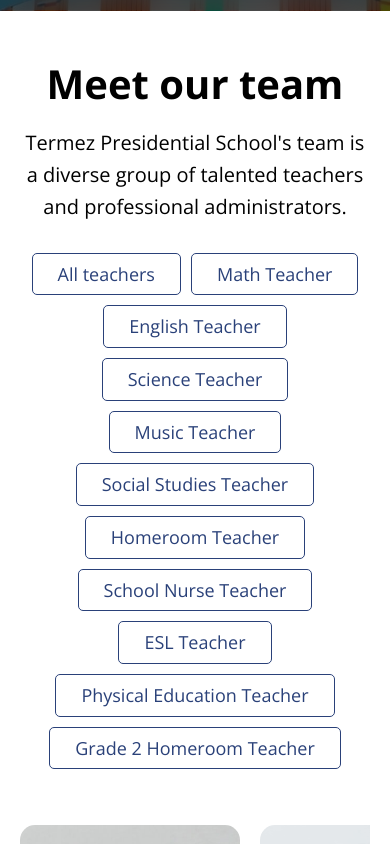
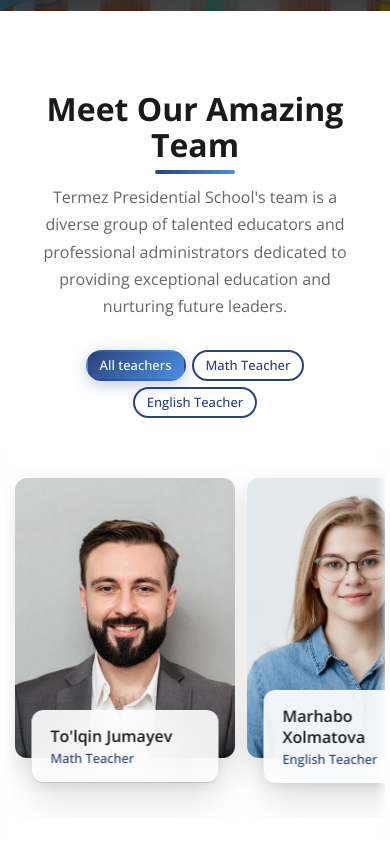
Before and after one commit to SavitarUzuhiko/ps_termez, a React (Vite) app: page / in a window 390 px wide. Shown: the part 2120-2964 px from the top of the page. Built offline with nearby package versions, Linux system fonts and the light colour scheme; the HTML template or start-up script is replaced by a standard one.

Commit message:
Some animation added

```diff
--- a/src/components/Team.tsx
+++ b/src/components/Team.tsx
@@ -1,18 +1,45 @@
-import { teamData, filter } from '../data/teamData';
+import { useEffect, useState } from 'react';
+import { filter, teamData } from '../data/teamData';
 
 const Team = () => {
+  const [activeFilter, setActiveFilter] = useState('All teachers');
+  const [isMobile, setIsMobile] = useState(false);
+
+  useEffect(() => {
+    const checkMobile = () => {
+      setIsMobile(window.innerWidth <= 768 || 'ontouchstart' in window);
+    };
+
+    checkMobile();
+    window.addEventListener('resize', checkMobile);
+
+    return () => window.removeEventListener('resize', checkMobile);
+  }, []);
+
+  const filteredTeam =
+    activeFilter === 'All teachers'
+      ? teamData
+      : teamData.filter((member) => member.role === activeFilter);
+
   return (
     <section className='team'>
       <div className='container'>
         <div className='team__textbox'>
-          <h2 className='team__title title-h2'>Meet our team</h2>
+          <h2 className='team__title title-h2'>Meet Our Amazing Team</h2>
           <p className='team__subtitle'>
             Termez Presidential School's team is a diverse group of talented
-            teachers and professional administrators.
+            educators and professional administrators dedicated to providing
+            exceptional education and nurturing future leaders.
           </p>
           <div className='team__box'>
             {filter.map((teacher) => (
-              <button key={teacher} className='team__more'>
+              <button
+                key={teacher}
+                className={`team__more ${
+                  activeFilter === teacher ? 'team__more--active' : ''
+                }`}
+                onClick={() => setActiveFilter(teacher)}
+              >
                 {teacher}
               </button>
             ))}
@@ -21,9 +48,17 @@
       </div>
       <div className='members'>
         <div className='members__inner'>
-          {teamData.map((m) => (
-            <article key={m.name + m.role} className='member'>
-              <img src={m.image} alt='team member' className='member__image' />
+          {filteredTeam.map((m, index) => (
+            <article
+              key={m.name + m.role}
+              className={`member ${isMobile ? 'member--no-hover' : ''}`}
+              style={{ animationDelay: `${index * 0.1}s` }}
+            >
+              <img
+                src={m.image}
+                alt={`${m.name} - ${m.role}`}
+                className='member__image'
+              />
               <div className='member__box'>
                 <h3 className='member__name'>{m.name}</h3>
                 <p className='member__info'>{m.role}</p>
--- a/src/data/teamData.ts
+++ b/src/data/teamData.ts
@@ -1,7 +1,7 @@
 import source1 from "../assets/team_man.jpg";
 import source2 from "../assets/team_woman.jpg";
 
-const filter = ['All teachers','Math Teacher','English Teacher','Science Teacher','Music Teacher','Social Studies Teacher','Homeroom Teacher','School Nurse Teacher','ESL Teacher','Physical Education Teacher','Grade 2 Homeroom Teacher'];
+const filter = ['All teachers','Math Teacher','English Teacher'];
 const teamData = [
   { name: "To'lqin Jumayev", role: "Math Teacher", image: source1 },
   { name: "Marhabo Xolmatova", role: "English Teacher", image: source2 },
--- a/src/sass/_media.scss
+++ b/src/sass/_media.scss
@@ -6,6 +6,25 @@
 @media screen and (max-width: 1400px) {
   .container {
     padding: 0 80px;
+  }
+  .team {
+    margin-bottom: 100px;
+    padding: 80px 0;
+  }
+  .members {
+    padding: 50px 40px;
+    &__inner {
+      column-gap: 30px;
+    }
+  }
+  .member {
+    width: 340px;
+    &__image {
+      height: 400px;
+    }
+    &__box {
+      padding: 28px 32px;
+    }
   }
 }
 @media screen and (max-width: 1350px) {
@@ -50,6 +69,29 @@
   .footer__part {
     max-width: 280px;
   }
+  .team {
+    margin-bottom: 60px;
+    padding: 50px 0;
+    &__textbox {
+      margin-bottom: 40px;
+    }
+    &__more {
+      font-size: 15px;
+      padding: 10px 20px;
+    }
+  }
+  .members {
+    padding: 30px 15px;
+    &__inner {
+      column-gap: 20px;
+    }
+  }
+  .member {
+    width: 280px;
+    &__image {
+      height: 340px;
+    }
+  }
 }
 @media screen and (max-width: 1150px) {
   .slife__title {
@@ -71,10 +113,10 @@
     text-align: center;
   }
   .slife__category:nth-child(3) {
-    border-top: 1px solid rgb(220, 220, 220)
+    border-top: 1px solid rgb(220, 220, 220);
   }
   .slife__category::after {
-    content: "";
+    content: '';
     position: absolute;
     top: 10%;
     left: 100%;
@@ -82,7 +124,8 @@
     height: 80%;
     background-color: rgb(220, 220, 220);
   }
-  .slife__category:nth-child(3)::after, .slife__category:nth-child(6)::after {
+  .slife__category:nth-child(3)::after,
+  .slife__category:nth-child(6)::after {
     display: none;
   }
 }
@@ -112,7 +155,8 @@
     padding-left: 30px;
   }
   .careers {
-    &__content, &__image {
+    &__content,
+    &__image {
       width: 100%;
     }
     &__content {
@@ -121,6 +165,24 @@
     &__image {
       height: 400px;
       object-fit: cover;
+    }
+  }
+  .team {
+    &__textbox {
+      margin-bottom: 45px;
+    }
+  }
+  .members {
+    &__inner {
+      justify-content: flex-start;
+      padding-left: 20px;
+      padding-right: 20px;
+    }
+  }
+  .member {
+    width: 300px;
+    &__image {
+      height: 360px;
     }
   }
 }
@@ -317,7 +379,7 @@
   }
   .slife__category:nth-child(odd)::after {
     display: block;
-    content: "";
+    content: '';
     position: absolute;
     top: 10%;
     left: 100%;
@@ -325,8 +387,76 @@
     height: 80%;
     background-color: rgb(220, 220, 220);
   }
+  .team {
+    margin-bottom: 50px;
+    padding: 40px 0;
+    &__textbox {
+      margin-bottom: 35px;
+      padding: 0 15px;
+    }
+    &__title {
+      margin-bottom: 20px;
+    }
+    &__subtitle {
+      margin-bottom: 30px;
+    }
+    &__more {
+      font-size: 14px;
+      padding: 8px 16px;
+    }
+    &__box {
+      gap: 8px;
+    }
+  }
+  .members {
+    padding: 25px 10px;
+    &::before,
+    &::after {
+      width: 20px;
+    }
+    &__inner {
+      column-gap: 15px;
+      padding: 15px 0;
+      scrollbar-width: thin;
+      scrollbar-color: var(--color-primary) #f1f1f1;
+      &::-webkit-scrollbar {
+        height: 4px;
+      }
+      &::-webkit-scrollbar-track {
+        background: #f0f0f0;
+        border-radius: 2px;
+      }
+      &::-webkit-scrollbar-thumb {
+        background: var(--color-primary);
+        border-radius: 2px;
+      }
+    }
+  }
+  .member {
+    width: 250px;
+    padding-bottom: 60px;
+    animation: none;
+    opacity: 1;
+    transform: translateY(0);
+    &__image {
+      height: 300px;
+      border-radius: 15px;
+    }
+    &__box {
+      padding: 18px 20px;
+      border-radius: 15px;
+      transform: translate(-50%, -30px);
+    }
+    &__name {
+      font-size: 1.1rem;
+      margin-bottom: 6px;
+    }
+    &__info {
+      font-size: 0.85rem;
+    }
+  }
 }
-@media screen and (max-width: 800px){
+@media screen and (max-width: 800px) {
   .about {
     padding: 35px 0 70px;
   }
@@ -409,6 +539,11 @@
       padding-bottom: 10px;
     }
   }
+  .member {
+    animation: none;
+    opacity: 1;
+    transform: translateY(0);
+  }
 }
 @media screen and (max-width: 630px) {
   .footer__logo {
@@ -481,6 +616,55 @@
   .careers__image {
     height: 200px;
   }
+  .team {
+    padding: 30px 0;
+    margin-bottom: 40px;
+    &__textbox {
+      margin-bottom: 30px;
+      padding: 0 10px;
+    }
+    &__more {
+      font-size: 13px;
+      padding: 6px 12px;
+    }
+    &__box {
+      gap: 6px;
+    }
+  }
+  .members {
+    padding: 20px 5px;
+    &::before,
+    &::after {
+      width: 15px;
+    }
+    &__inner {
+      column-gap: 12px;
+      padding: 10px;
+    }
+  }
+  .member {
+    width: 220px;
+    padding-bottom: 50px;
+    animation: none;
+    opacity: 1;
+    transform: translateY(0);
+    &__image {
+      height: 280px;
+      border-radius: 12px;
+    }
+    &__box {
+      padding: 15px 18px;
+      border-radius: 12px;
+      transform: translate(-50%, -25px);
+    }
+    &__name {
+      font-size: 1rem;
+      margin-bottom: 5px;
+    }
+    &__info {
+      font-size: 0.8rem;
+    }
+  }
 }
 @media screen and (max-width: 460px) {
   .slife__categories {
@@ -527,3 +711,110 @@
     text-align: center;
   }
 }
+
+// Hover-specific media queries for Team section
+@media (hover: hover) and (pointer: fine) {
+  .team__more:hover {
+    color: white;
+    transform: translateY(-2px);
+    box-shadow: 0 8px 25px rgba(51, 78, 145, 0.3);
+
+    &::before {
+      left: 0;
+    }
+  }
+
+  .member:hover {
+    transform: translateY(-8px);
+    z-index: 10;
+
+    .member__image {
+      transform: scale(1.05);
+      filter: brightness(1.1);
+    }
+
+    .member__box {
+      transform: translate(-50%, -15px) scale(1.08);
+      width: 90%;
+      background-color: rgba(255, 255, 255, 0.95);
+      backdrop-filter: blur(2rem);
+      z-index: 11;
+    }
+  }
+}
+
+// Animation and mobile hover disables
+@media (max-width: 768px), (hover: none) {
+  .member {
+    animation: none;
+    opacity: 1;
+    transform: translateY(0);
+  }
+}
+
+@media (max-width: 768px), (hover: none), (pointer: coarse) {
+  .member {
+    animation: none !important;
+    opacity: 1 !important;
+    transform: translateY(0) !important;
+  }
+
+  .team__more:hover {
+    color: var(--color-primary) !important;
+    transform: none !important;
+    box-shadow: none !important;
+
+    &::before {
+      left: -100% !important;
+    }
+
+    &--active {
+      color: white !important;
+
+      &::before {
+        left: 0 !important;
+      }
+    }
+  }
+
+  .member:hover {
+    transform: translateY(0) !important;
+
+    .member__image {
+      transform: none !important;
+      filter: none !important;
+    }
+
+    .member__box {
+      transform: translate(-50%, -35px) !important;
+      width: 85% !important;
+      background-color: rgba(255, 255, 255, 0.9) !important;
+      backdrop-filter: blur(1.8rem) !important;
+    }
+  }
+
+  .member--no-hover:hover {
+    transform: none;
+
+    .member__image {
+      transform: none;
+      filter: none;
+    }
+
+    .member__box {
+      transform: translate(-50%, -35px);
+      width: 85%;
+      background-color: rgba(255, 255, 255, 0.9);
+      backdrop-filter: blur(1.8rem);
+    }
+  }
+}
+
+// Accessibility: Respect user's motion preferences
+@media (prefers-reduced-motion: reduce) {
+  .member {
+    animation: none;
+    opacity: 1;
+    transform: translateY(0);
+  }
+}
--- a/src/sass/_team.scss
+++ b/src/sass/_team.scss
@@ -1,78 +1,231 @@
 .team {
-  margin-bottom: 60px;
+  margin-bottom: 80px;
+  padding: 60px 0;
+
   &__textbox {
-    margin-bottom: 36px;
+    margin-bottom: 50px;
     text-align: center;
+    padding: 0 20px;
   }
+
   &__title {
-    margin-bottom: 20px;
+    margin-bottom: 24px;
+    font-size: clamp(2rem, 4vw, 3rem);
+    font-weight: 700;
+    color: #1a1a1a;
+    position: relative;
+
+    &::after {
+      content: '';
+      position: absolute;
+      bottom: -10px;
+      left: 50%;
+      transform: translateX(-50%);
+      width: 80px;
+      height: 4px;
+      background: linear-gradient(135deg, var(--color-primary), #4a90e2);
+      border-radius: 2px;
+    }
   }
+
   &__subtitle {
-    font-size: 20px;
-    max-width: 750px;
-    margin: 0 auto 30px;
-    line-height: 1.6;
+    font-size: clamp(1rem, 2vw, 1.25rem);
+    max-width: 800px;
+    margin: 0 auto 40px;
+    line-height: 1.7;
+    color: #666;
+    font-weight: 400;
   }
+
   &__more {
-    font-size: 18px;
-    padding: 10px 25px;
+    font-size: 16px;
+    font-weight: 500;
+    padding: 12px 24px;
     display: inline-block;
-    border: 1px solid var(--color-primary);
-    border-radius: 5px;
-    transition: 0.2s all linear;
-    background-color: white;
+    border: 2px solid var(--color-primary);
+    border-radius: 25px;
+    transition: all 0.3s cubic-bezier(0.4, 0, 0.2, 1);
+    background-color: transparent;
     color: var(--color-primary);
     cursor: pointer;
-    &:hover {
-      background-color: var(--color-primary);
+    position: relative;
+    overflow: hidden;
+
+    &::before {
+      content: '';
+      position: absolute;
+      top: 0;
+      left: -100%;
+      width: 100%;
+      height: 100%;
+      background: linear-gradient(135deg, var(--color-primary), #4a90e2);
+      transition: all 0.3s cubic-bezier(0.4, 0, 0.2, 1);
+      z-index: -1;
+    }
+
+    &:active {
+      transform: translateY(0);
+    }
+
+    &--active {
       color: white;
+      background: linear-gradient(135deg, var(--color-primary), #4a90e2);
+      border-color: transparent;
+      box-shadow: 0 4px 15px rgba(51, 78, 145, 0.3);
+
+      &::before {
+        left: 0;
+      }
     }
   }
+
   &__box {
     display: flex;
     flex-wrap: wrap;
-    gap: 10px;
+    gap: 12px;
     justify-content: center;
+    max-width: 900px;
+    margin: 0 auto;
   }
 }
 .members {
-  padding: 20px;
+  padding: 40px 0;
+  position: relative;
+  overflow: hidden;
+
+  &::before {
+    content: '';
+    position: absolute;
+    left: 0;
+    top: 0;
+    width: 40px;
+    height: 100%;
+    background: linear-gradient(
+      to right,
+      rgba(255, 255, 255, 1),
+      rgba(255, 255, 255, 0)
+    );
+    z-index: 2;
+    pointer-events: none;
+  }
+
+  &::after {
+    content: '';
+    position: absolute;
+    right: 0;
+    top: 0;
+    width: 40px;
+    height: 100%;
+    background: linear-gradient(
+      to left,
+      rgba(255, 255, 255, 1),
+      rgba(255, 255, 255, 0)
+    );
+    z-index: 2;
+    pointer-events: none;
+  }
+
   &__inner {
     display: flex;
-    column-gap: 20px;
+    column-gap: 25px;
     overflow-x: auto;
     overflow-y: visible;
+    padding: 20px 40px;
+    scroll-behavior: smooth;
+    position: relative;
+
     &::-webkit-scrollbar {
-      display: none;
+      height: 6px;
+    }
+
+    &::-webkit-scrollbar-track {
+      background: #f1f1f1;
+      border-radius: 3px;
+    }
+
+    &::-webkit-scrollbar-thumb {
+      background: var(--color-primary);
+      border-radius: 3px;
+
+      &:hover {
+        background: #2c5aa0;
+      }
     }
   }
 }
 .member {
   position: relative;
   flex-shrink: 0;
-  width: 290px;
-  padding-bottom: 60px;
+  width: 320px;
+  padding-bottom: 80px;
+  transition: all 0.4s cubic-bezier(0.4, 0, 0.2, 1);
+  cursor: pointer;
+  animation: fadeInUp 0.6s ease-out forwards;
+  opacity: 0;
+  transform: translateY(30px);
+  z-index: 1;
+
+  &--no-hover {
+    cursor: default;
+  }
+
   &__image {
     width: 100%;
-    height: 350px;
+    height: 380px;
     object-fit: cover;
-    border-radius: 15px;
+    border-radius: 20px;
+    transition: all 0.4s cubic-bezier(0.4, 0, 0.2, 1);
+    box-shadow: 0 10px 30px rgba(0, 0, 0, 0.1);
   }
+
   &__box {
-    width: 90%;
+    width: 85%;
     position: absolute;
-    padding: 20px 30px;
-    border-radius: 15px;
+    padding: 24px 28px;
+    border-radius: 18px;
     bottom: 0;
-    transform: translateY(-30px);
-    background-color: rgba(255, 255, 255, 0.42);
-    backdrop-filter: blur(1.5rem);
-    box-shadow: 0px 5px 1.5rem rgba(194, 194, 194, 0.25),
-      0px 1.8518518209px 3.1481480598px rgba(0, 0, 0, 0.02),
-      0px 8.1481485367px 6.5185184479px rgba(0, 0, 0, 0.03),
-      0px 20px 13px rgba(0, 0, 0, 0.04);
+    left: 50%;
+    transform: translate(-50%, -35px);
+    background-color: rgba(255, 255, 255, 0.9);
+    backdrop-filter: blur(1.8rem);
+    box-shadow: 0 20px 40px rgba(0, 0, 0, 0.1), 0 8px 16px rgba(0, 0, 0, 0.06),
+      0 2px 4px rgba(0, 0, 0, 0.04);
+    border: 1px solid rgba(255, 255, 255, 0.2);
+    transition: all 0.4s cubic-bezier(0.4, 0, 0.2, 1);
+    z-index: 2;
   }
+
   &__name {
-    margin-bottom: 10px;
+    margin-bottom: 8px;
+    font-size: 1.25rem;
+    font-weight: 600;
+    color: #1a1a1a;
+    line-height: 1.3;
+  }
+
+  &__info {
+    font-size: 0.95rem;
+    color: var(--color-primary);
+    font-weight: 500;
+    margin: 0;
   }
 }
+
+// Animations
+@keyframes fadeInUp {
+  to {
+    opacity: 1;
+    transform: translateY(0);
+  }
+}
+
+@keyframes slideIn {
+  from {
+    opacity: 0;
+    transform: translateX(-20px);
+  }
+  to {
+    opacity: 1;
+    transform: translateX(0);
+  }
+}
```
